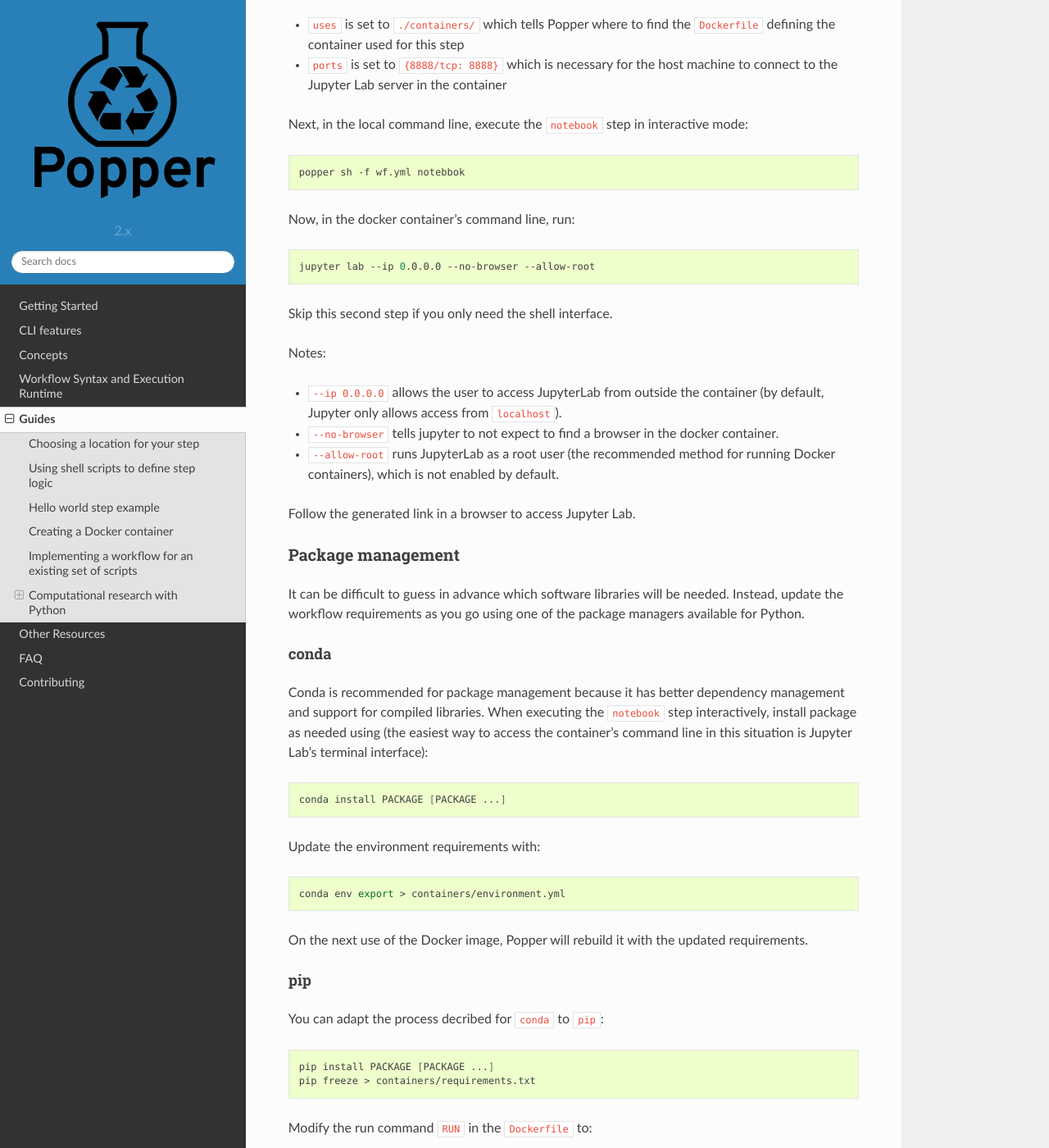
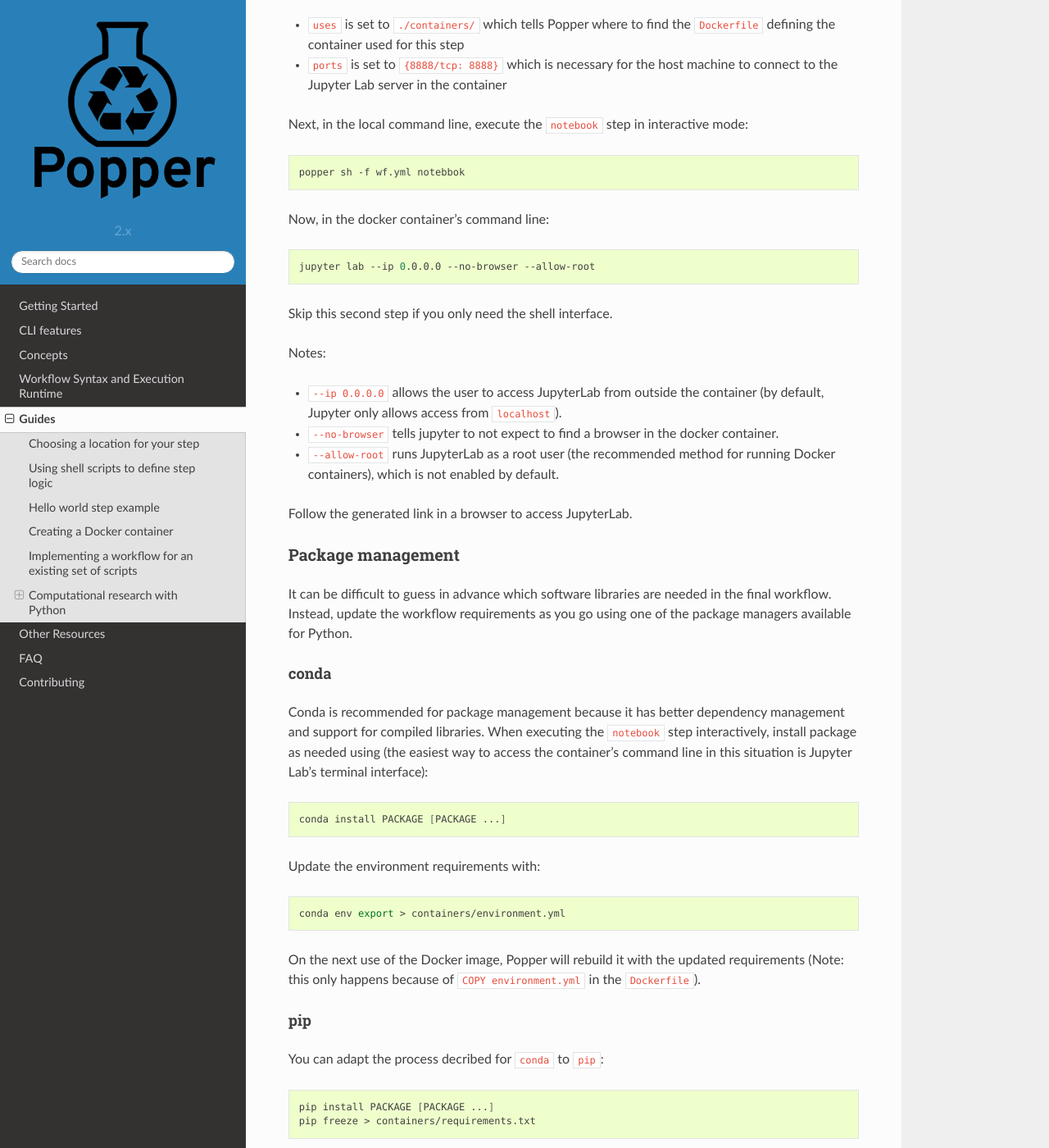
Before and after one commit to getpopper/popper, a Sphinx documentation site: the page built from docs/sections/guides.md, in a window 1280 px wide and 1400 px high, scrolled down 5615 px. Shown: the whole window at 82% size. Built offline with Sphinx 7.4.7 and the Read the Docs theme 2.0.0, drawn with Linux system fonts in a browser that asks for light colours; some of the changed text lies outside the part shown.

Commit message:
fixed typos

````diff
--- a/docs/sections/guides.md
+++ b/docs/sections/guides.md
@@ -249,7 +249,7 @@
 For instance, a default Alpine image does not include `wget`.
 
 
-### Launching a Jupyter Notebook
+### Using JupyterLab
 
 This sections explains how to use Popper to launch Jupyter notebooks, which are a
  useful tool for exploratory work.
@@ -286,7 +286,7 @@
   - jupyterlab=1.0
 ```
 
-To run the Jupyter Lab environment, first add a new step to the workflow in `wf.yml`
+To launch JupyterLab, first add a new step to your workflow in `wf.yml`
 ```yaml
 - id: "notebook"
   uses: "./containers/"
@@ -306,7 +306,7 @@
 ```sh
 popper sh -f wf.yml notebbok
 ```
-Now, in the docker container's command line, run:
+Now, in the docker container's command line:
 ```sh
 jupyter lab --ip 0.0.0.0 --no-browser --allow-root
 ```
@@ -319,11 +319,12 @@
 - `--allow-root` runs JupyterLab as a root user (the recommended method for running Docker
  containers), which is not enabled by default.
 
-Follow the generated link in a browser to access Jupyter Lab.
+Follow the generated link in a browser to access JupyterLab.
 
 ### Package management
 
-It can be difficult to guess in advance which software libraries will be needed.
+It can be difficult to guess in advance which software libraries are needed in
+the final workflow.
 Instead, update the workflow requirements as you go using one of the package managers
 available for Python.
 
@@ -346,7 +347,8 @@
 ```
 
 On the next use of the Docker image, Popper will rebuild it with the updated
-requirements.
+requirements
+(Note: this only happens because of ` COPY environment.yml` in the `Dockerfile`).
 
 #### pip
 
@@ -363,9 +365,9 @@
 
 #### Seperating docker images
 
-Some workflows have conflicting software requirements between steps, for
-instance if two steps require different versions of a library. In this case,
-organize your container definitions as follows:
+Some workflows have conflicting software requirements between steps, for instance if two
+ steps require different versions of a library. In this case, organize your container
+ definitions as follows:
 
 ```
 └── containers
@@ -412,7 +414,7 @@
     cat_transformer = pipeline.Pipeline([
         ("impute", impute.SimpleImputer(strategy = "constant", fill_value = "missing")),
         ("encode", preprocessing.OneHotEncoder(drop = "first")),
-    ] )
+    ])
 
     preprocessor = compose.ColumnTransformer(
         [("num", num_transformer, num_features),
@@ -481,8 +483,8 @@
 ```
 
 Notes:
-- This use the same container as in the `notebook` step. Again, the final, 'canonical' analysis should be developed in the same environment
-as exploratory code.
+- This use the same container as in the `notebook` step. Again, the final, 'canonical'
+analysis should be developed in the same environment as exploratory code.
 
 Similarly, add the `src/evaluate_model.py`, which generates model plots, to
 the workflow.
@@ -560,7 +562,7 @@
 ### Building a paper using LaTeX
 
 Wrap the build of the paper in your Popper workflow.
-This is  useful to ensure that the pdf is always built with the most up-to-date data
+This is useful to ensure that the pdf is always built with the most up-to-date data
 and figures.
 
 ```yaml
@@ -572,7 +574,7 @@
 
 Notes:
 - This step uses a basic LaTeX installation. For more sophisticated needs,
-use a full [TexLive image](https://hub.docker.com/r/blang/latex/tags)
+use a [full TexLive image](https://hub.docker.com/r/blang/latex/tags)
 - `dir` is set to `workspace/paper` so that Popper looks for and outputs files in the `paper/` folder
 
 
````
